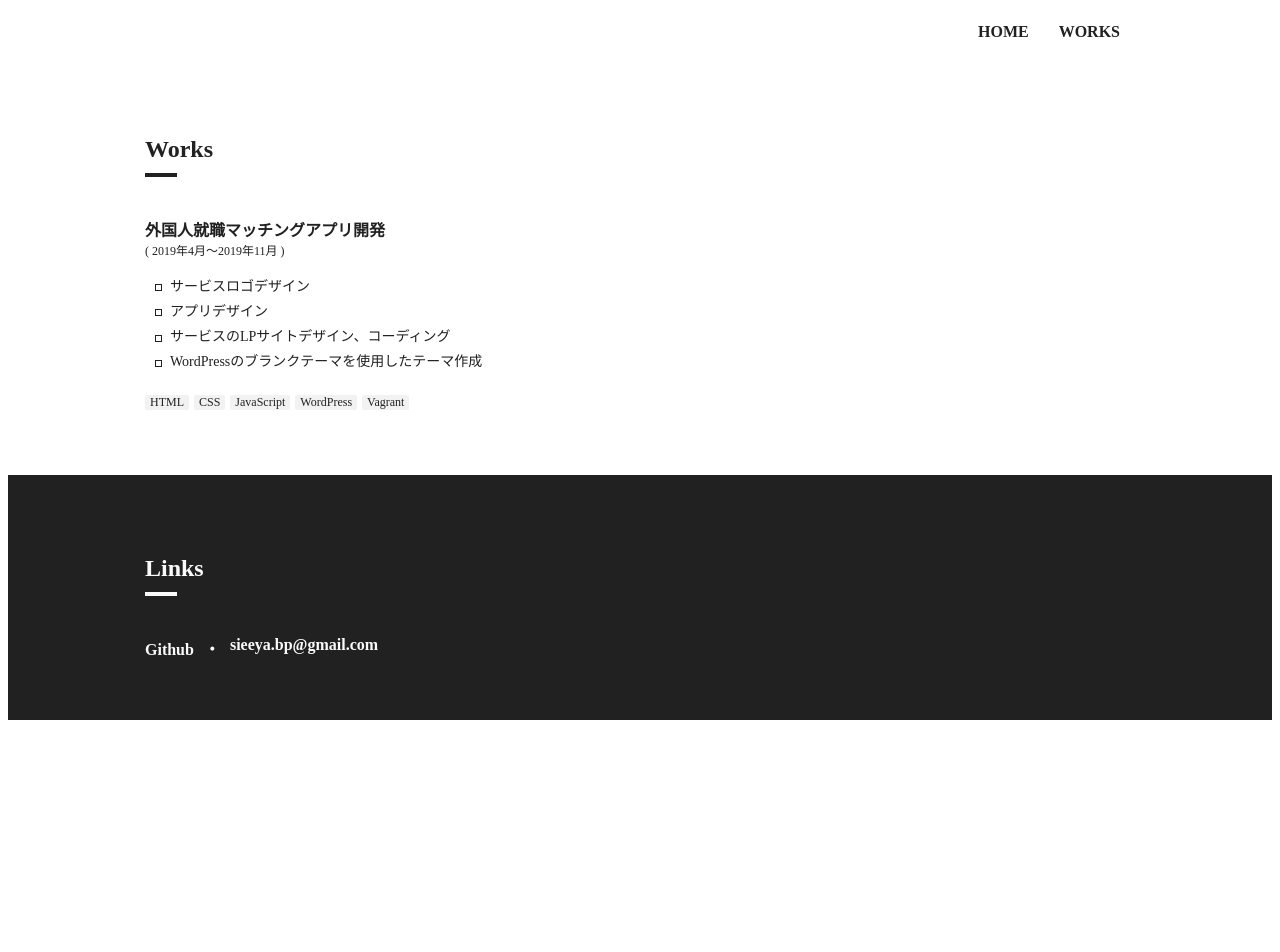
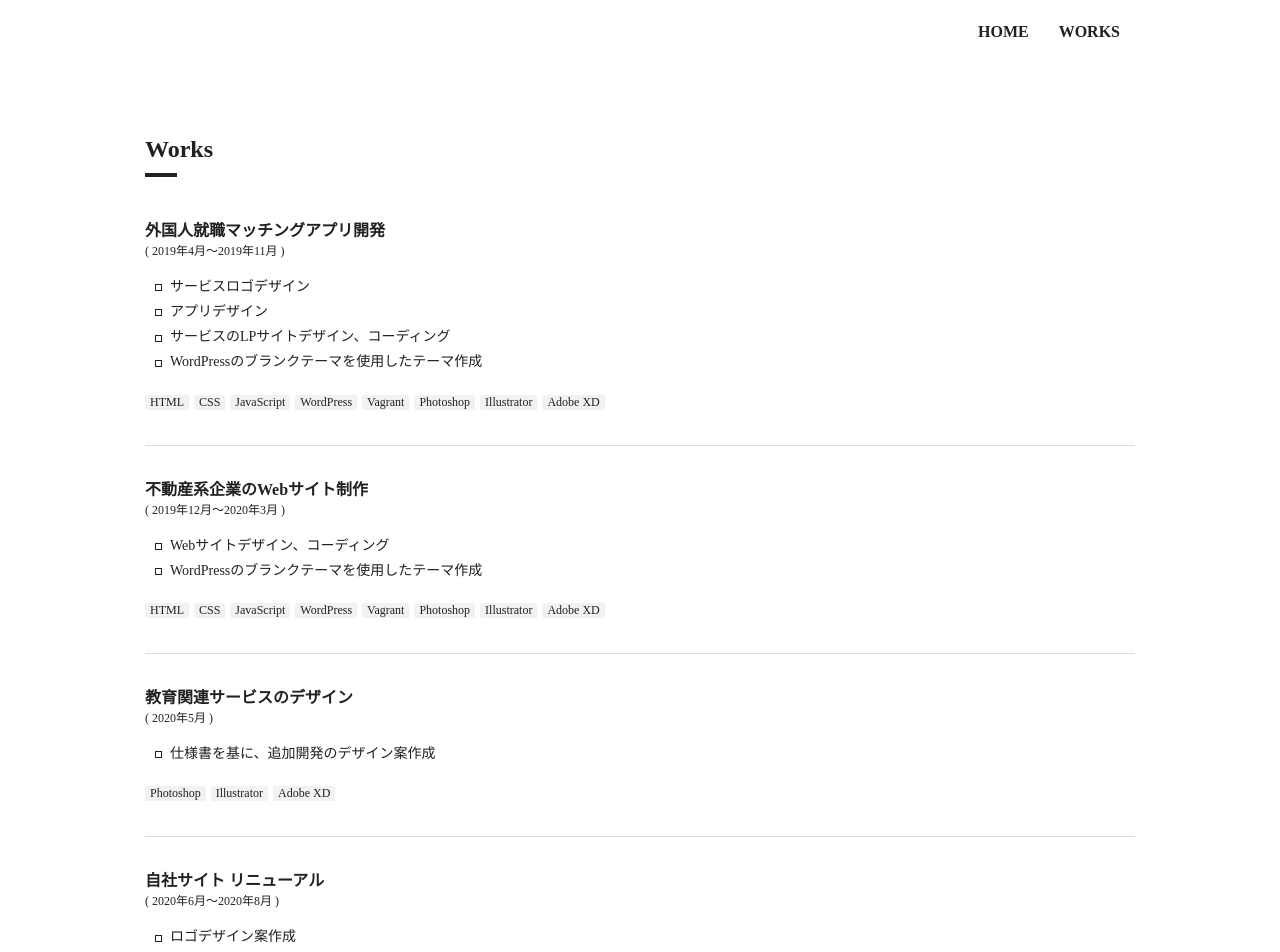
Before and after one commit to curctich/portfolio, a Nuxt app: page /works in a window 1280 px wide. Shown: the top 952 px of the page. Before the commit the page ends 800 px from the top, so only its background shows below. Built offline with nearby package versions, Linux system fonts and the light colour scheme.

Commit message:
内容を追加

```diff
--- a/pages/works/index.vue
+++ b/pages/works/index.vue
@@ -39,7 +39,58 @@ export default {
             'CSS',
             'JavaScript',
             'WordPress',
-            'Vagrant'
+            'Vagrant',
+            'Photoshop',
+            'Illustrator',
+            'Adobe XD'
+          ]
+        },
+        {
+          name: '不動産系企業のWebサイト制作',
+          period: '2019年12月〜2020年3月',
+          inCharges: [
+            'Webサイトデザイン、コーディング',
+            'WordPressのブランクテーマを使用したテーマ作成',
+          ],
+          categories: [
+            'HTML',
+            'CSS',
+            'JavaScript',
+            'WordPress',
+            'Vagrant',
+            'Photoshop',
+            'Illustrator',
+            'Adobe XD'
+          ]
+        },
+        {
+          name: '教育関連サービスのデザイン',
+          period: '2020年5月',
+          inCharges: [
+            '仕様書を基に、追加開発のデザイン案作成',
+          ],
+          categories: [
+            'Photoshop',
+            'Illustrator',
+            'Adobe XD'
+          ]
+        },
+        {
+          name: '自社サイト リニューアル',
+          period: '2020年6月〜2020年8月',
+          inCharges: [
+            'ロゴデザイン案作成',
+            '名刺デザイン案作成',
+            'Webサイトワイヤーフレーム、デザイン案作成、コーディング'
+          ],
+          categories: [
+            'HTML',
+            'CSS',
+            'JavaScript',
+            'React.js',
+            'Photoshop',
+            'Illustrator',
+            'Adobe XD'
           ]
         }
       ],
```
